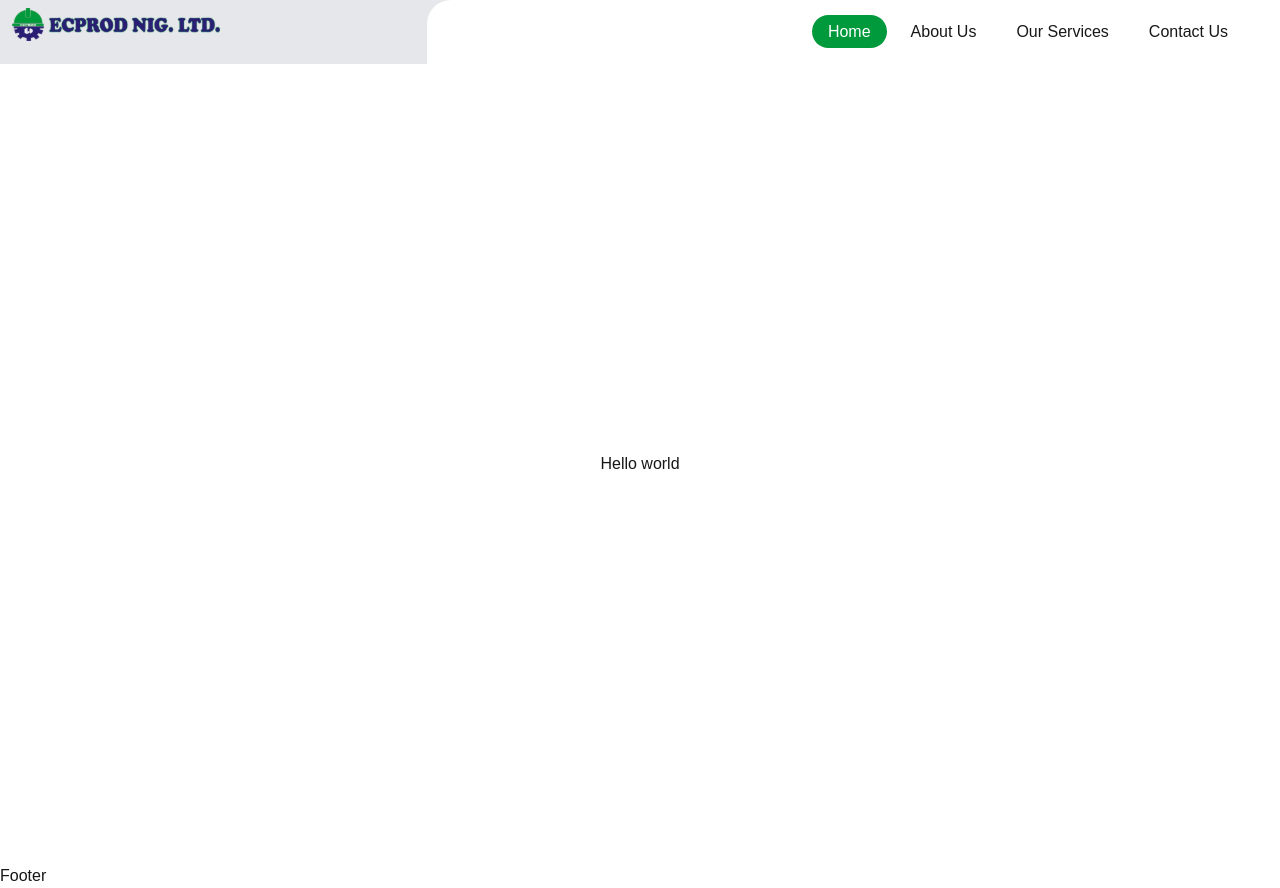
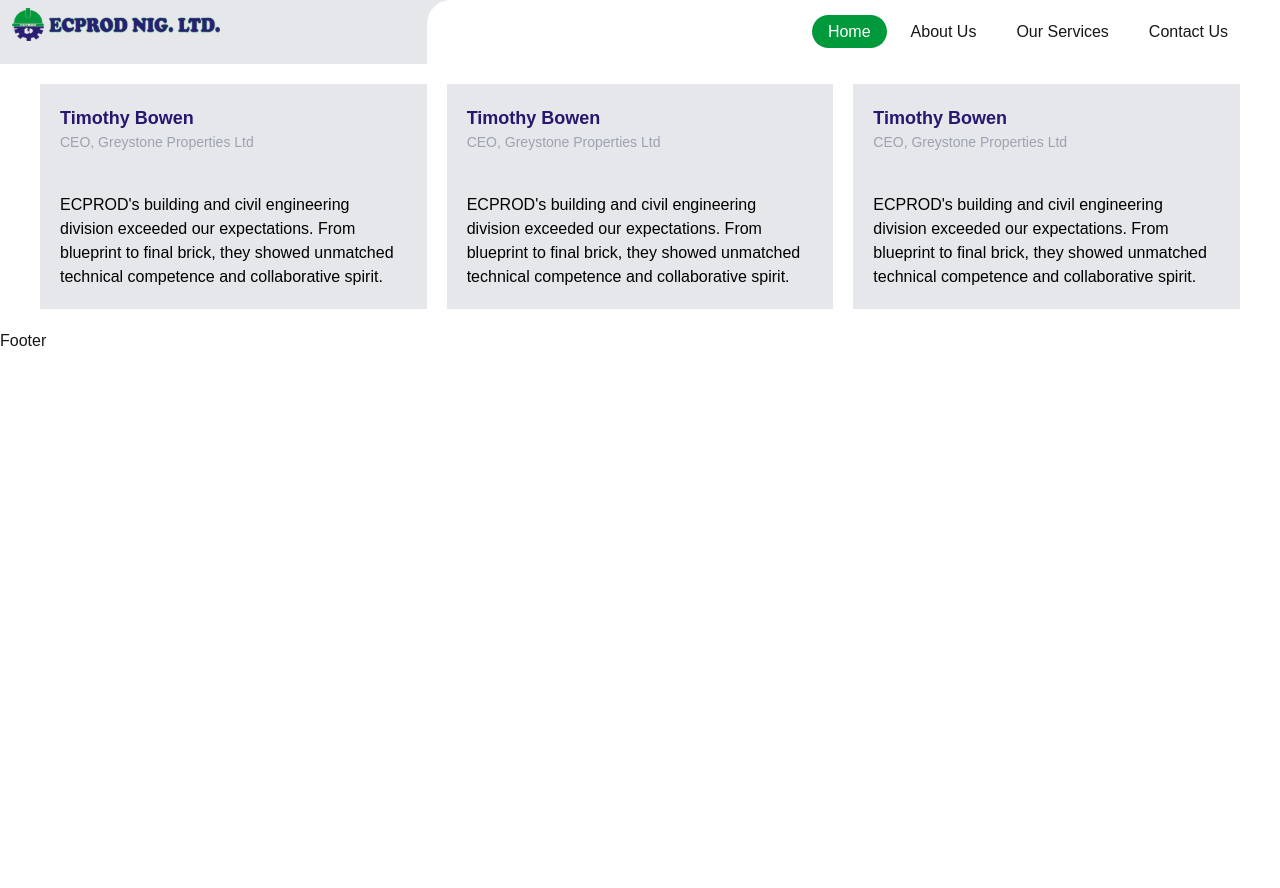
Before and after one commit to Morrisco2/ECPROD_Website, a Next.js app in the folder ecprod-profile/: page / in a window 1280 px wide. After the commit the page ends 800 px from the top, so only its background shows below. Built offline with nearby package versions, Linux system fonts and the light colour scheme.

Commit message:
Service card and testimonial card update

```diff
--- /dev/null
+++ b/ecprod-profile/app/components/ServiceCard.jsx
@@ -0,0 +1,24 @@
+"use client";
+import Link from "next/link";
+import Image from "next/image";
+import React from "react";
+
+const ServiceCard = ({ cardLink, cardTitle, paragraph, icon }) => {
+  return (
+    <>
+      <Link href={cardLink}>
+        <div className="bg-[#E4DFF4] flex flex-col text-black rounded-2xl p-3 md:p-5 w-full h-full">
+          <div className="bg-[#29166F] h-12 w-12 rounded-full flex items-center justify-center text-white text-2xl mb-2.5">
+            {icon}
+          </div>
+          <h3 className="text-base font-bold mb-4 text-[#29166F]">
+            {cardTitle}
+          </h3>
+          <p className="text-sm font-normal">{paragraph}</p>
+        </div>
+      </Link>
+    </>
+  );
+};
+
+export default ServiceCard;
--- /dev/null
+++ b/ecprod-profile/app/components/ServicePageTemplate.jsx
@@ -0,0 +1,5 @@
+const ServiceTemplate = () => {
+  return <></>;
+};
+
+export default ServiceTemplate;
--- /dev/null
+++ b/ecprod-profile/app/components/TestimonialCard.jsx
@@ -0,0 +1,26 @@
+"use client";
+import Link from "next/link";
+import Image from "next/image";
+import React from "react";
+
+const TestimonialCard = ({ name, position, testimony }) => {
+  return (
+    <>
+      <div className="bg-gray-200 mt-5 mb-5 text-black p-2.5 md:p-5 w-full testimonial-clip">
+        <div className="mb-10">
+          <h4 className="font-bold text-lg text-[#29166F]">Timothy Bowen</h4>
+          <p className="text-gray-400 text-[14px]">
+            CEO, Greystone Properties Ltd
+          </p>
+        </div>
+        <p className="text-base">
+          ECPROD's building and civil engineering division exceeded our
+          expectations. From blueprint to final brick, they showed unmatched
+          technical competence and collaborative spirit.
+        </p>
+      </div>
+    </>
+  );
+};
+
+export default TestimonialCard;
--- a/ecprod-profile/app/globals.css
+++ b/ecprod-profile/app/globals.css
@@ -9,8 +9,7 @@
 
 @media (prefers-color-scheme: dark) {
   :root {
-    --background: #0a0a0a;
-    --foreground: #ededed;
+    --background: #fff;
   }
 }
 
@@ -25,3 +24,7 @@ body {
     text-wrap: balance;
   }
 }
+
+.testimonial-clip {
+  clip-path: path("M 25,0 L 230,0 L 250,25 L 250,100 L 270,120 L  Z");
+}
--- a/ecprod-profile/app/page.js
+++ b/ecprod-profile/app/page.js
@@ -1,9 +1,16 @@
 import Image from "next/image";
+import ServiceCard from "./components/ServiceCard.jsx";
+import TestimonialCard from "./components/TestimonialCard.jsx";
+import { FaPersonDigging } from "react-icons/fa6";
 
 export default function Home() {
   return (
-   <div>
-      <h1 className="w-screen h-screen flex justify-center items-center">Hello world</h1>
-   </div>
+    <>
+      <div className="px-10 flex gap-5">
+        <TestimonialCard />
+        <TestimonialCard />
+        <TestimonialCard />
+      </div>
+    </>
   );
 }
```
